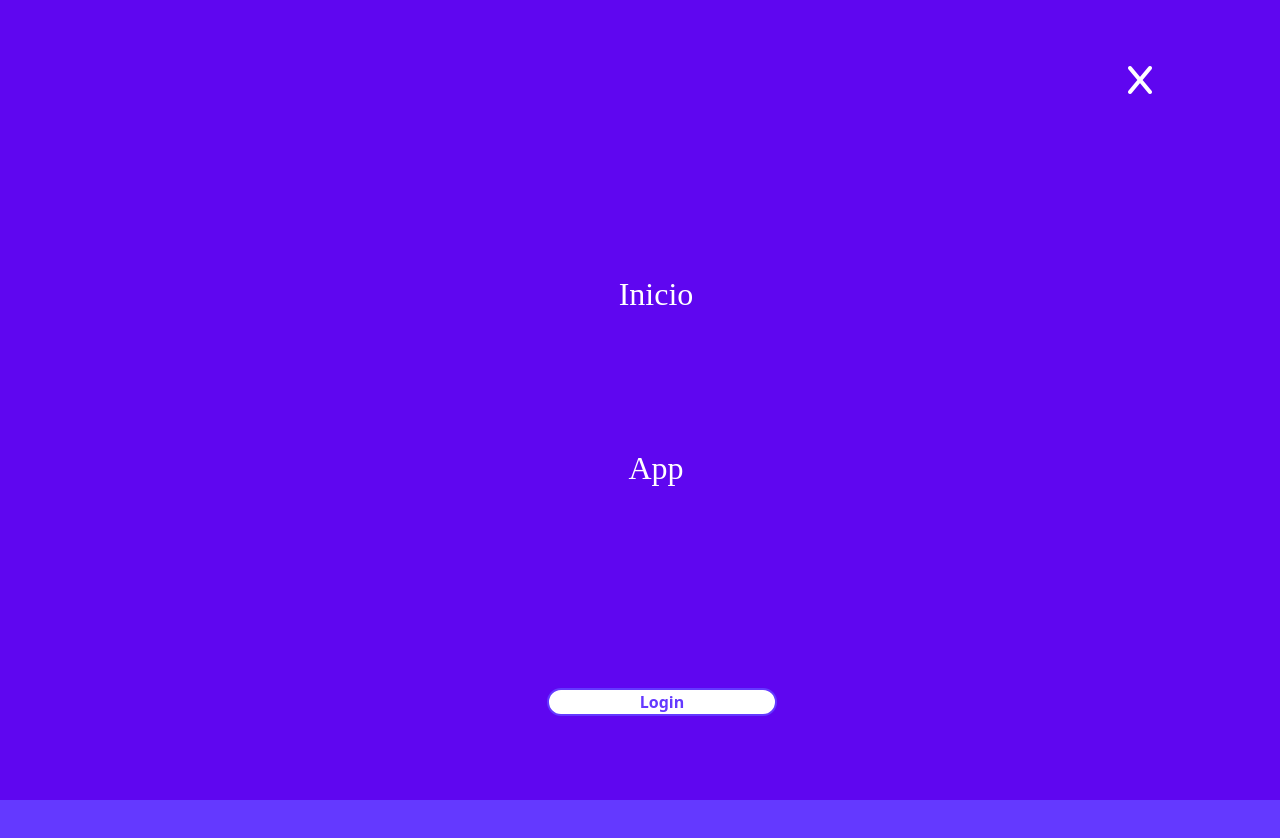
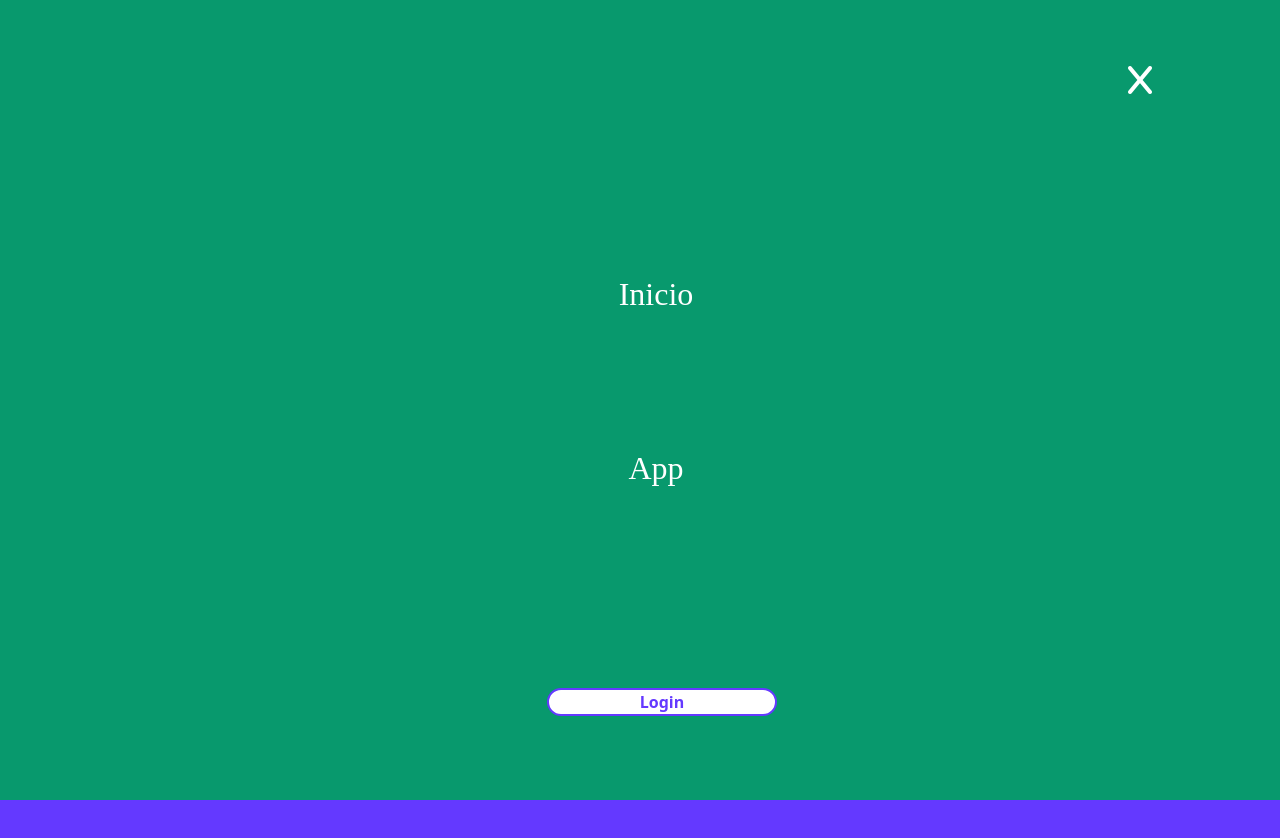
Before and after one commit to Tomascalabria/App-Gastos, a website: page index.html in a window 1280 px wide. Both pictures are taken after a click on the icon 959 px from the left and 32 px from the top of the page. Drawn offline with nearby package versions, Linux system fonts and the light colour scheme.

Commit message:
cambiando color al nav

```diff
--- a/Styles/index.css
+++ b/Styles/index.css
@@ -33,25 +33,25 @@ i.fa-solid,.fa-bars{
      color:  #6439FF;
      margin-left: 1.8rem;
      display: flex;
+
     }
 
 .navBarToggleSlide{
-    height: 100%; /* 100% Full-height */
-    width: 100%; /* 0 width - change this with JavaScript */
-    position: fixed; /* Stay in place */
+    height: 100%;
+    width: 100%;
+    position: fixed;
     display: flex;
     justify-content: center;
     align-items: center;
     text-align: center;
-    z-index: 1; /* Stay on top */
+    z-index: 1;
     top: 0;
     left: 0;
-    background-color: rgb(95, 6, 240); /* Black*/
-    overflow-x: hidden; /* Disable horizontal scroll */
-    padding-top: 60px; /* Place content 60px from the top */
-    transition: 0.5s; /* 0.5 second transition effect to slide in the sidenav */
+    background-color: rgb(8, 153, 109);
+    overflow-x: hidden;
+    padding-top: 60px;
+    transition: 0.5s;
 }
-
 .navBarToggleContainer{
     width: 50%;
     height: 100%;
@@ -66,6 +66,8 @@ i.fa-solid,.fa-bars{
     visibility: visible;
     display: flex;
     height: 100%;
+
+
 }
 .fa-x{
     font-family: "Font Awesome 6 Free";
@@ -78,6 +80,7 @@ i.fa-solid,.fa-bars{
     top: 8%;
     right: 10%;
     position: absolute;
+
      }
 .navbarList{
     height: 60%;
```
